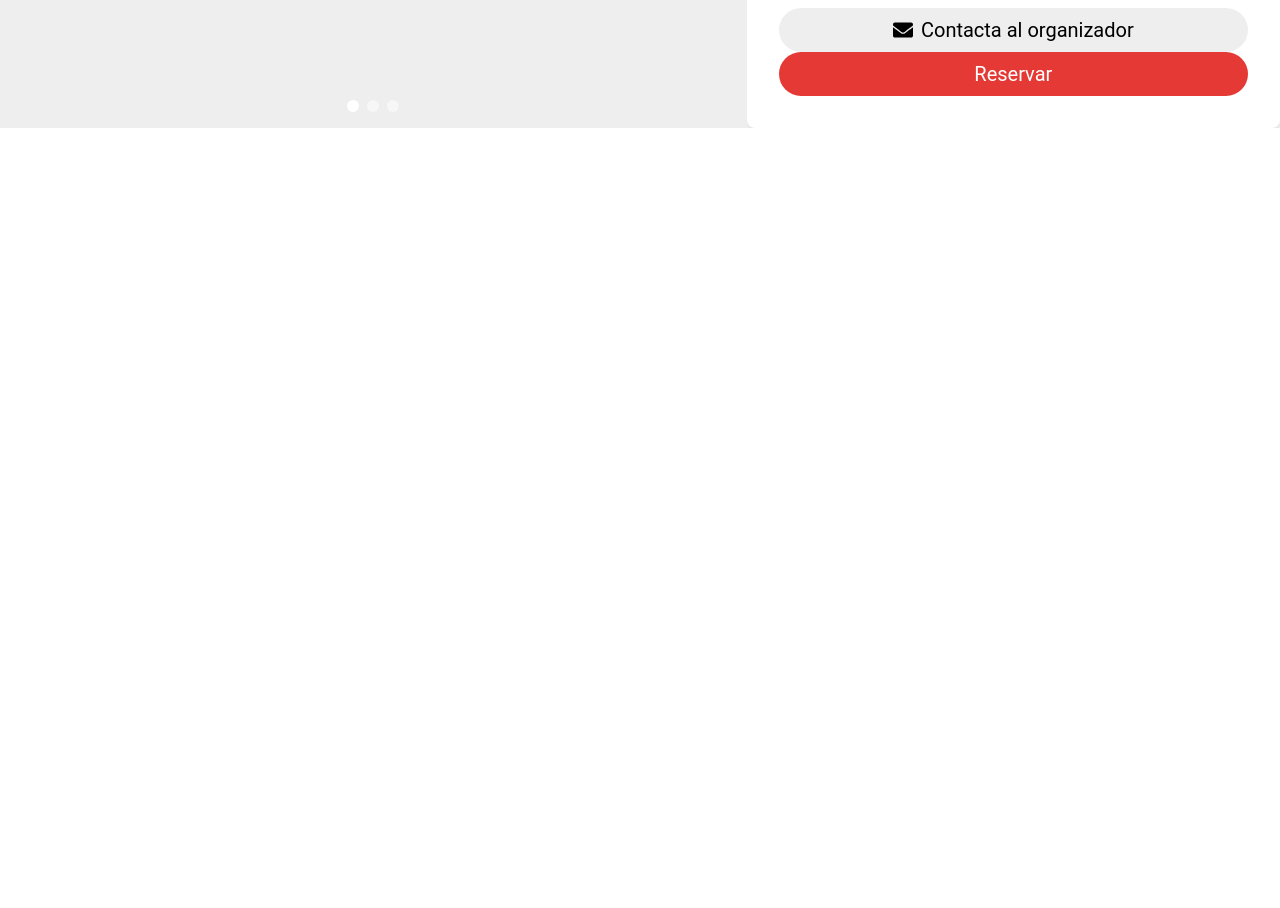
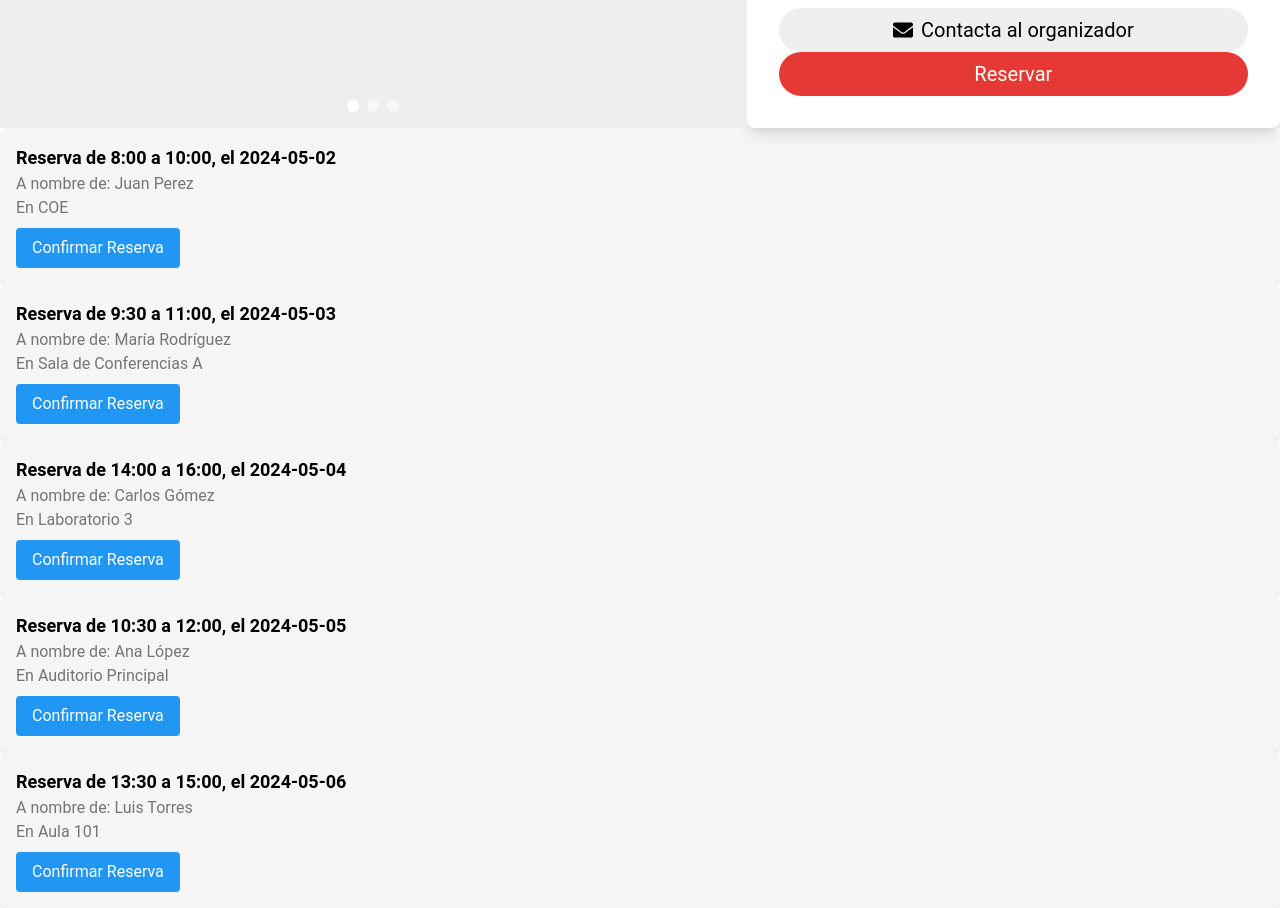
Before and after one commit to MauriVargas17/peloTeo, a React (Vite) app: page / in a window 1280 px wide. Shown: the part 3200-4108 px from the top of the page. Before the commit the page ends 3328 px from the top, so only its background shows below. Built offline with nearby package versions, Linux system fonts and the light colour scheme.

Commit message:
crear logica para ver todas las reservas de las actividades qeu posee un admin

```diff
--- /dev/null
+++ b/src/components/ReservationAdminCard.tsx
@@ -0,0 +1,37 @@
+import { useState } from "react";
+
+export interface ReservationAdmin {
+    time_init: string,
+    time_end: string,
+    date: string,
+    activity_location: string,
+    client_name: string
+}
+
+export const ReservationAdminCard = ({reserva}: {reserva:ReservationAdmin}) => {
+    const [status, setStatus] = useState<string>("Pending");
+    return(
+        <div className="bg-gray-100 p-4 rounded-lg shadow-md">
+            <p className="text-lg font-semibold">
+                Reserva de {reserva.time_init} a {reserva.time_end}, el {reserva.date}
+            </p>
+            <p className="text-gray-600">A nombre de: {reserva.client_name}</p>
+            <p className="text-gray-600">En {reserva.activity_location}</p>
+            {status === "Confirmed" ? (
+                <button
+                    className="mt-2 px-4 py-2 bg-green-500 text-white rounded hover:bg-green-600"
+                    onClick={() => setStatus("Canceled")}
+                >
+                    Cancelar Reserva
+                </button>
+            ) : (
+                <button
+                    className="mt-2 px-4 py-2 bg-blue-500 text-white rounded hover:bg-blue-600"
+                    onClick={() => setStatus("Confirmed")}
+                >
+                    Confirmar Reserva
+                </button>
+            )}
+        </div>
+    );
+}
--- a/src/pages/ActivityPage.tsx
+++ b/src/pages/ActivityPage.tsx
@@ -2,6 +2,7 @@ import { FaUserCircle, FaEnvelope } from 'react-icons/fa'; // Asegúrate de inst
 import { ImageSlider } from '../components/ImageSlider';
 import { BookingComponent } from '../components/BookingComponent';
 import { useState } from 'react';
+import { AdminPage } from './AdminPage';
 
 export const ActivityPage = () => {
     const [showBooking, setShowBooking] = useState(false);
@@ -53,6 +54,14 @@ const bookings = [
   {"date": "2024-04-30", "time_init": "18:00", "time_end": "19:00"}
 ];
 
+const reservas = [
+  {"time_init": "8:00", "time_end": "10:00", "date": "2024-05-02", "activity_location": "COE", "client_name": "Juan Perez"},
+  {"time_init": "9:30", "time_end": "11:00", "date": "2024-05-03", "activity_location": "Sala de Conferencias A", "client_name": "María Rodríguez"},
+  {"time_init": "14:00", "time_end": "16:00", "date": "2024-05-04", "activity_location": "Laboratorio 3", "client_name": "Carlos Gómez"},
+  {"time_init": "10:30", "time_end": "12:00", "date": "2024-05-05", "activity_location": "Auditorio Principal", "client_name": "Ana López"},
+  {"time_init": "13:30", "time_end": "15:00", "date": "2024-05-06", "activity_location": "Aula 101", "client_name": "Luis Torres"}
+];
+
   return (
     <div>
         <div className="flex flex-col md:flex-row items-stretch justify-center min-h-screen bg-gray-100">
@@ -96,6 +105,9 @@ const bookings = [
                     bookings: bookings
                 }}/>
                 </div>)}
+
+
+      <AdminPage reservas={reservas}/>
     </div>
   );
 };
--- /dev/null
+++ b/src/pages/AdminPage.tsx
@@ -0,0 +1,12 @@
+import { useState } from "react";
+import { ReservationAdmin, ReservationAdminCard } from "../components/ReservationAdminCard";
+
+export const AdminPage = ({reservas }: {reservas:ReservationAdmin[]}) => {
+    return (
+        <div>
+            {reservas.map(reserva => (
+                <ReservationAdminCard reserva={reserva}/>
+            ))}
+        </div>
+    );
+}
```
